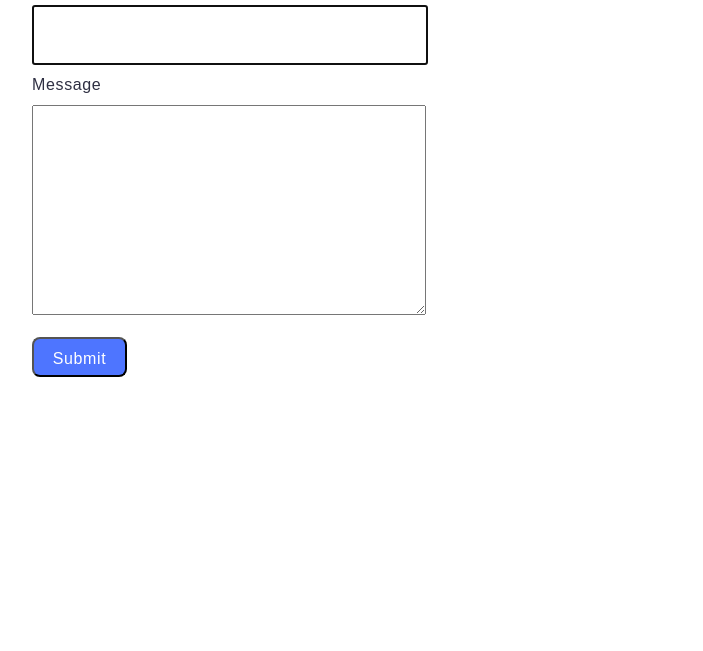
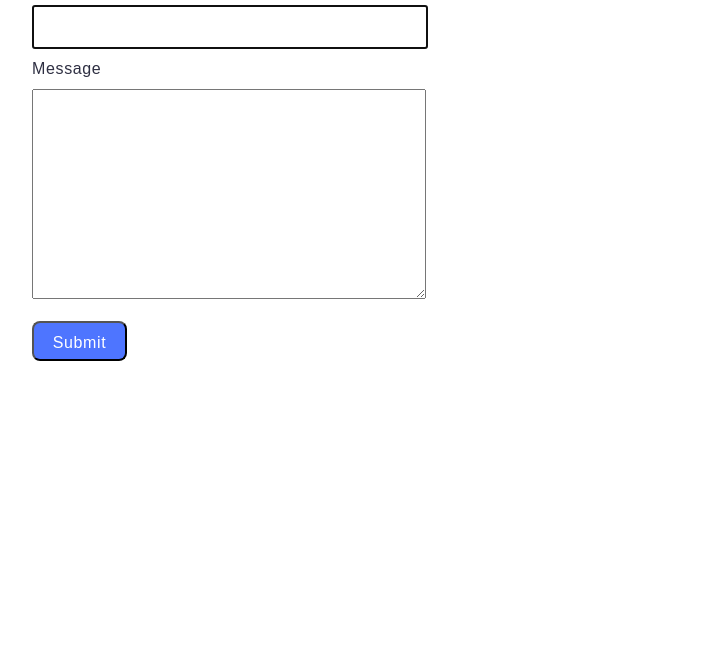
Before and after one commit to Oksana-Moskovko/goit-js-hw-09, a website built with Vite: page src/2-form.html in a window 1280 px wide. Shown: the part 149-800 px from the top of the page, without its empty margins (8-711 px from the left). Built offline with nearby package versions, Linux system fonts and the light colour scheme.

Commit message:
Update styles.css

```diff
--- a/src/css/styles.css
+++ b/src/css/styles.css
@@ -41,7 +41,6 @@
 
 input {
   width: 360px;
-  min-height: 40px;
   font-family: "Montserrat", sans-serif;
     font-weight: 400;
     font-size: 16px;
```
